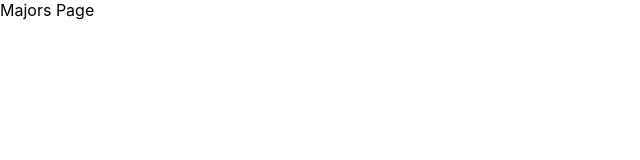
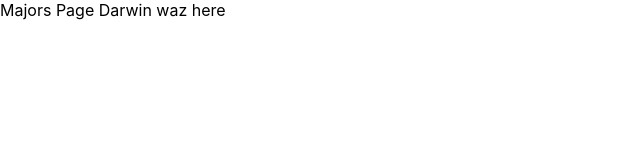
Before and after one commit to YaleComputerSociety/MajorAudit, a React (Create React App) app in the folder frontend/: page /majors in a window 1280 px wide. Shown: the top 160 px of the page, without its empty margins (0-640 px from the left). Built offline with nearby package versions, Linux system fonts and the light colour scheme.

Commit message:
Update Majors.tsx

```diff
--- a/frontend/src/pages/Majors/Majors.tsx
+++ b/frontend/src/pages/Majors/Majors.tsx
@@ -1,5 +1,5 @@
 import React from "react";
 
 export default function Majors() {
-  return <div>Majors Page</div>;
+  return <div>Majors Page Darwin waz here</div>;
 }
```
